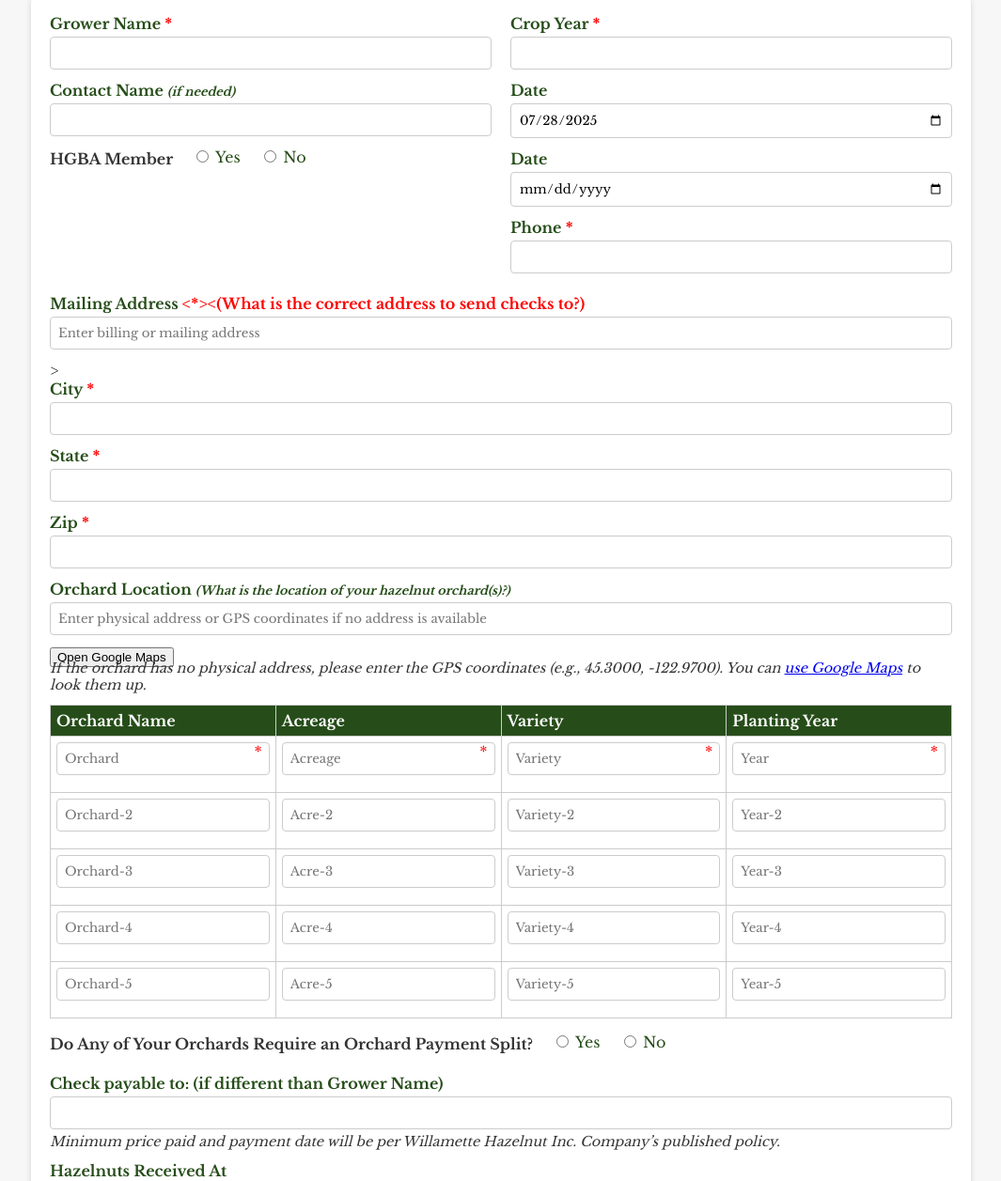
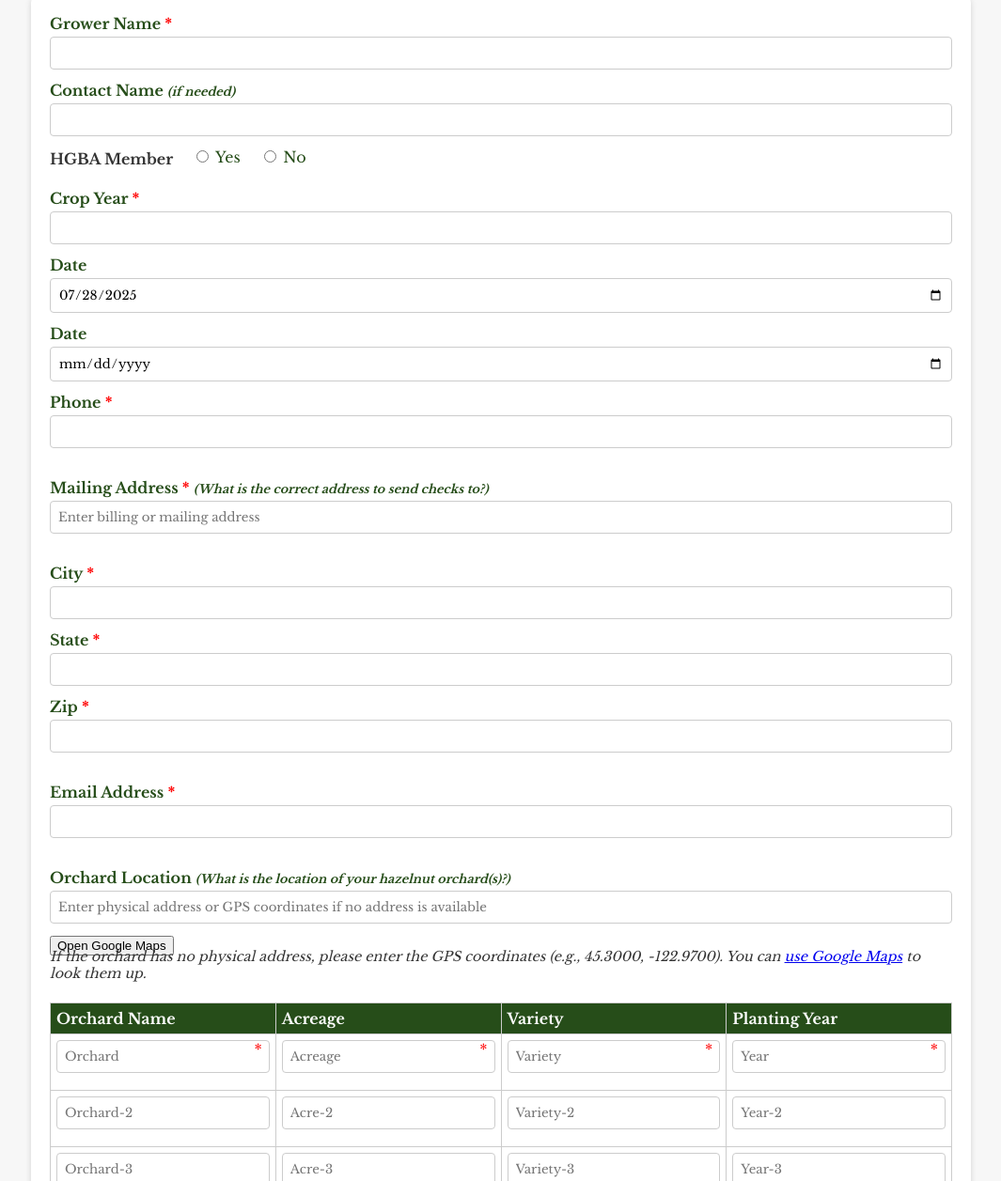
Before and after one commit to cristina-a11y/Grower-Agreement, a plain HTML site: page agreement-form.html in a window 1280 px wide. Shown: the part 398-1655 px from the top of the page at 94% size, without its empty margins (107-1172 px from the left). Drawn offline with nearby package versions, Linux system fonts and the light colour scheme.

Commit message:
Update agreement-form.html

```diff
--- a/agreement-form.html
+++ b/agreement-form.html
@@ -383,7 +383,7 @@
         <label><input type="radio" name="hgba" value="yes"> Yes</label>
         <label><input type="radio" name="hgba" value="no"> No</label>
       </div>
-    </div>
+
   <div class="col">
       <label for="cropYear">Crop Year <span class="required">*</span></label>
       <input id="cropYear" type="text" name="cropYear" required>
@@ -401,19 +401,21 @@
 </script>
      <label for="phone">Phone <span class="required">*</span></label>
 <input id="phone" type="tel" name="phone" autocomplete="tel" required>
-
-  </div>
+    </div>
   </div>
 
-      <label for="address">Mailing Address <span class="required"><*><(What is the correct address to send checks to?)</span></label>
-      <input id="address" type="text" name="address" autocomplete="street-address" required placeholder="Enter billing or mailing address">>
-     <div class="inline full-line">
-    </div>
+ <div class="full-line">
+    <label for="checkMailingAddress">Mailing Address <span class="required">*</span> <span class="small">(What is the correct address to send checks to?)</span></label>
+    <input id="checkMailingAddress" type="text" name="checkMailingAddress" placeholder="Enter billing or mailing address" required>
+  </div>
 
+
+
+  <div class="inline full-line">
+    <div>
       <label for="city">City <span class="required">*</span></label>
 <input id="city" type="text" name="city" autocomplete="address-level2" required>
     </div>
-
     <div>
       <label for="state">State <span class="required">*</span></label>
 <input id="state" type="text" name="state" autocomplete="address-level1" required>
@@ -423,7 +425,13 @@
 <input id="zip" type="text" name="zip" autocomplete="postal-code" required>
     </div>
   </div>
+
+  <div class="inline full-line">
+    <div>
+      <label for="email">Email Address <span class="required">*</span></label>
+      <input id="email" type="email" name="email" autocomplete="email" required>
     </div>
+  </div>
 
     <div class="full-line">
     <label for="orchardLocation">Orchard Location <span class="small">(What is the location of your hazelnut orchard(s)?)</span></label>
```
